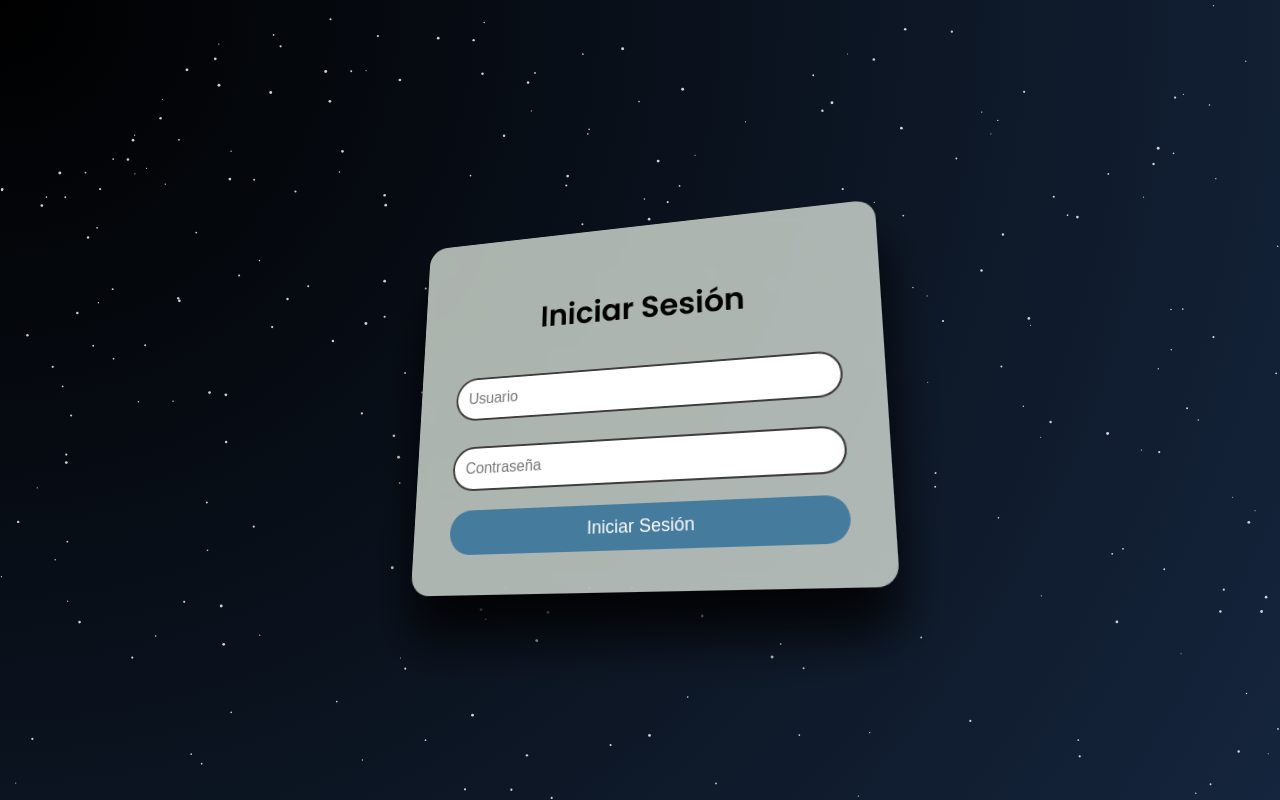
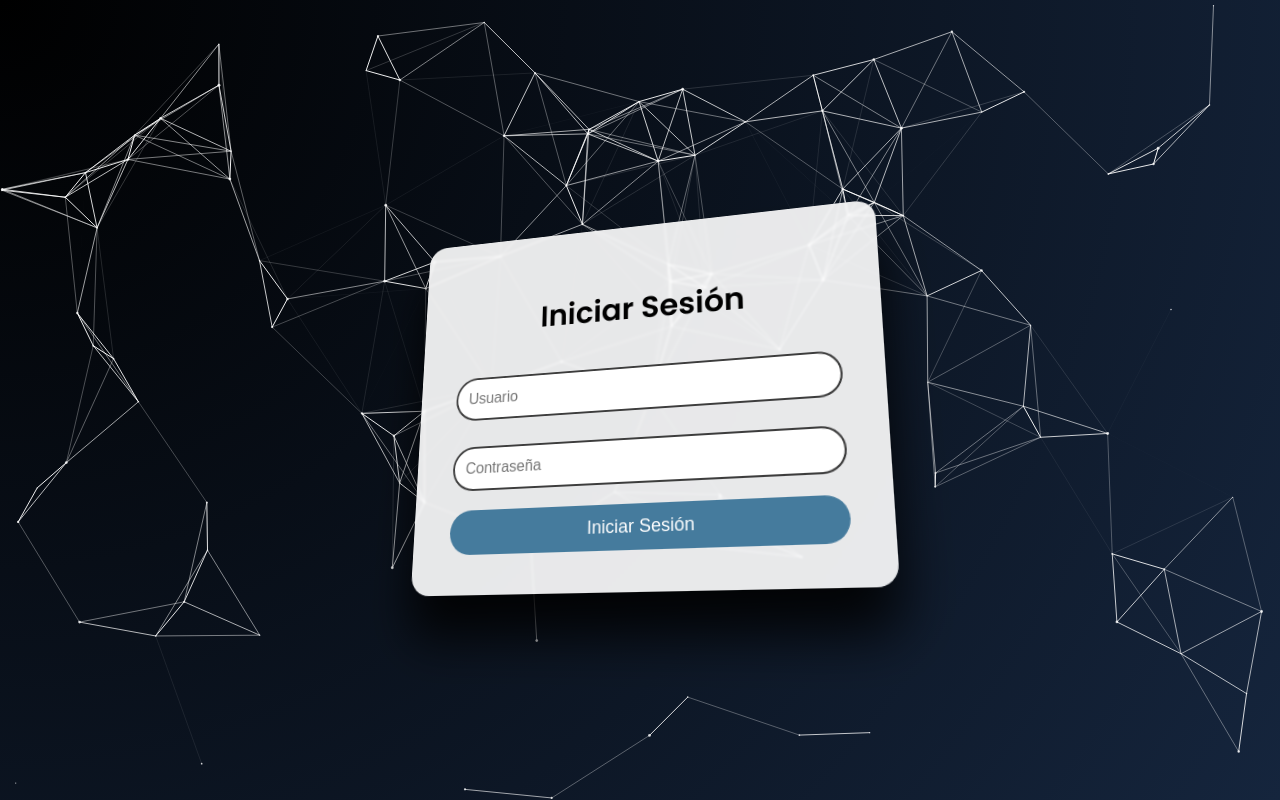
Before and after one commit to bytelu/PSCG-Management-Monitoring-and-Control-Platform, a Django app: page /OICSec/ in a window 1280 px wide. Run offline with Django 5.2, Linux system fonts and the light colour scheme.

Commit message:
Conexiones entre partículas agregadas en login.html

```diff
--- a/templates/login.html
+++ b/templates/login.html
@@ -21,7 +21,7 @@
         }
 
         .container {
-            background-color: rgba(241, 250, 238, 0.7);
+            background-color: rgba(255, 255, 255, 0.9);
             padding: 40px;
             border-radius: 20px;
             box-shadow: 0 40px 50px rgba(0, 0, 0, 0.9);
@@ -29,7 +29,7 @@
             text-align: center;
             position: relative;
             z-index: 10;
-            backdrop-filter: blur(10px);
+            backdrop-filter: blur(1px);
             animation: fadeIn 1s ease-out;
             overflow: hidden;
         }
@@ -180,11 +180,9 @@
                 let maxDistance = mouse.radius;
                 let force = (maxDistance - distance) / maxDistance;
 
-                // Suavizamos el movimiento de repulsión
                 let movementX = forceDirectionX * force * 5;
                 let movementY = forceDirectionY * force * 5;
 
-                // En lugar de mover instantáneamente, movemos gradualmente
                 this.x -= movementX;
                 this.y -= movementY;
             }
@@ -201,10 +199,30 @@
         }
     }
 
+    // Conectar partículas
+    function connectParticles() {
+        let opacityValue = 1;
+        for (let a = 0; a < particlesArray.length; a++) {
+            for (let b = a; b < particlesArray.length; b++) {
+                let distance = ((particlesArray[a].x - particlesArray[b].x) * (particlesArray[a].x - particlesArray[b].x))
+                              + ((particlesArray[a].y - particlesArray[b].y) * (particlesArray[a].y - particlesArray[b].y));
+                if (distance < (canvas.width / 7) * (canvas.height / 7)) {
+                    opacityValue = 1 - (distance / 20000);
+                    ctx.strokeStyle = `rgba(255,255,255,${opacityValue})`;
+                    ctx.lineWidth = 1;
+                    ctx.beginPath();
+                    ctx.moveTo(particlesArray[a].x, particlesArray[a].y);
+                    ctx.lineTo(particlesArray[b].x, particlesArray[b].y);
+                    ctx.stroke();
+                }
+            }
+        }
+    }
+
     // Inicializar las partículas
     function initParticles() {
         particlesArray = [];
-        let numberOfParticles = (canvas.width * canvas.height) / 3500;
+        let numberOfParticles = (canvas.width * canvas.height) / 9000;
         for (let i = 0; i < numberOfParticles; i++) {
             let size = Math.random() + 0.5;
             let x = Math.random() * canvas.width;
@@ -221,6 +239,7 @@
         for (let i = 0; i < particlesArray.length; i++) {
             particlesArray[i].update();
         }
+        connectParticles();
         requestAnimationFrame(animateParticles);
     }
 
```
